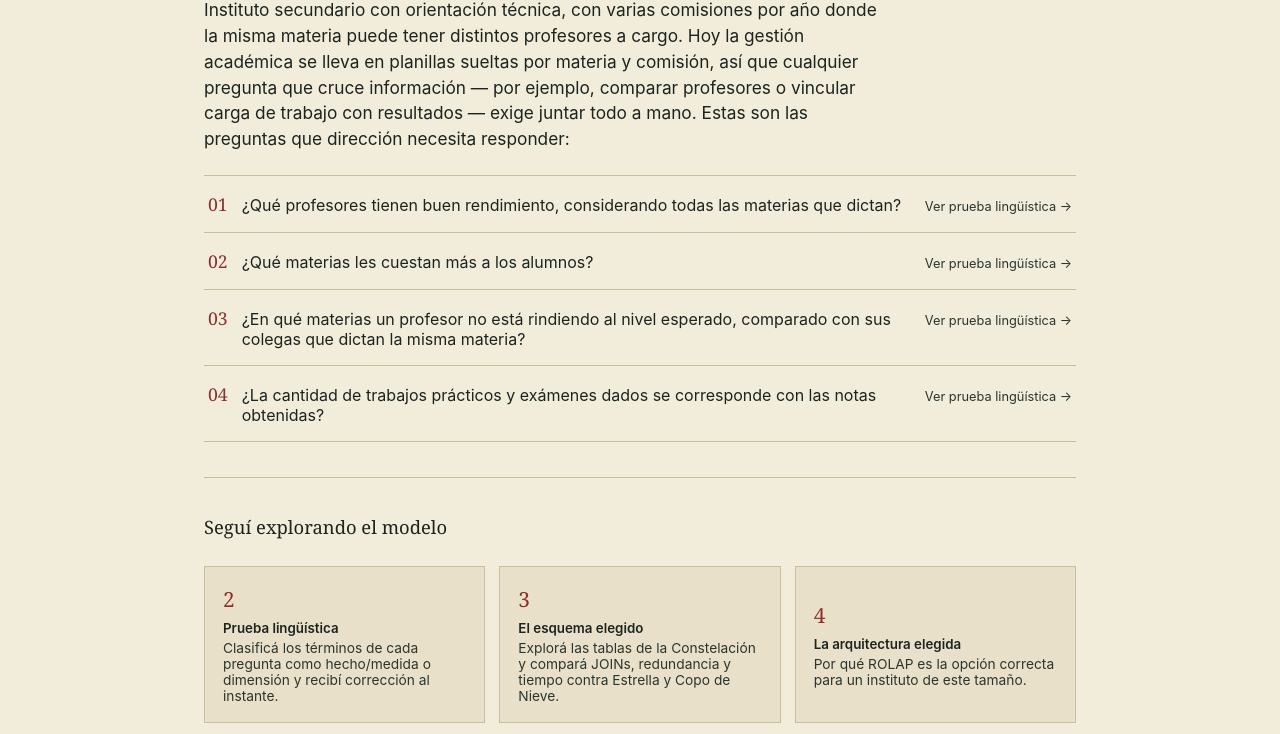
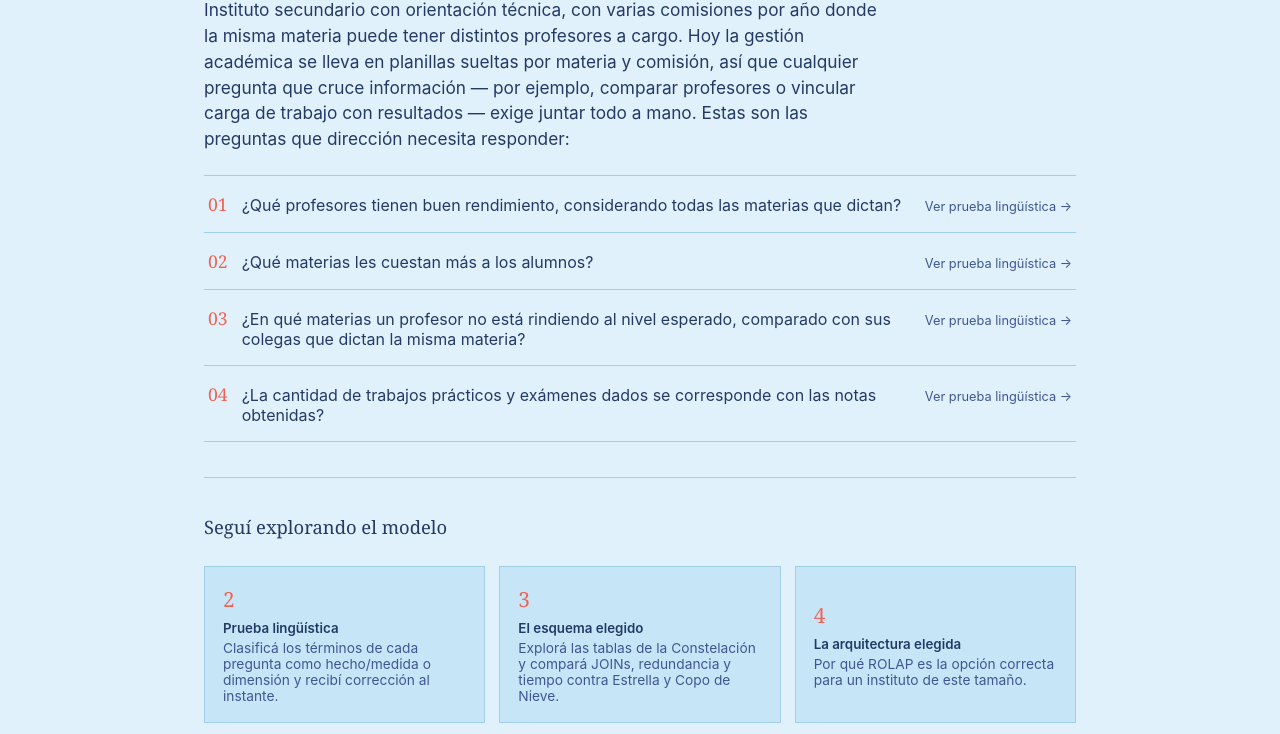
Before and after one commit to Wladek13/Instituto-Nova, a plain HTML site: page index.html in a window 1280 px wide. Shown: the part 189-923 px from the top of the page. Drawn offline with Linux system fonts and the light colour scheme.

Commit message:
Add files via upload

```diff
--- a/index.html
+++ b/index.html
@@ -6,19 +6,19 @@
 <title>Instituto Nova — Modelo dimensional</title>
 <style>
   :root{
-    --ink:#1C2420;
-    --ink-soft:#2A362F;
-    --paper:#F2ECDA;
-    --paper-deep:#E8E0C8;
-    --rule:#C9BF9E;
-    --maroon:#8B2E2E;
-    --gold:#C99A3E;
-    --fact:#3F7D58;
-    --fact-light:#E3EEE6;
-    --dim:#C97A3D;
-    --dim-light:#F6E9DA;
-    --correct:#3F7D58;
-    --incorrect:#A63A3A;
+    --ink:#233A66;
+    --ink-soft:#3E5793;
+    --paper:#E1F1FB;
+    --paper-deep:#C6E6F7;
+    --rule:#A4CFEA;
+    --maroon:#EF6355;
+    --gold:#F5A623;
+    --fact:#2FA968;
+    --fact-light:#DFF5E7;
+    --dim:#F2823D;
+    --dim-light:#FDEBDA;
+    --correct:#2FA968;
+    --incorrect:#E0483F;
     --font-display:Georgia,'Iowan Old Style','Palatino Linotype',serif;
     --font-body:-apple-system,BlinkMacSystemFont,'Segoe UI',Roboto,sans-serif;
     --font-data:'SFMono-Regular',Consolas,'Liberation Mono',monospace;
@@ -262,6 +262,7 @@
   <p class="lede">Elegí una pregunta gerencial, después seleccioná cada término de la lista y ubicalo en la caja que corresponda: hecho/medida o dimensión. El sistema corrige cada intento al instante.</p>
 
   <div class="tabs" id="qTabs"></div>
+  <button class="table-btn" id="retryBtn" style="margin-bottom:1.2em;" onclick="resetPrueba()">↺ Reintentar</button>
   <div class="qbox">
     <span class="qbox-label">Pregunta seleccionada</span>
     <span id="qboxText"></span>
@@ -644,6 +645,14 @@ function updateScorebar(){
   document.getElementById("scorePct").textContent = total === 0 ? "—" : Math.round(score.correct/total*100) + "%";
 }
 
+function resetPrueba(){
+  preguntas.forEach(p => p.terminos.forEach(t => { t.ubicacion = null; t.correcto = null; }));
+  score.correct = 0;
+  score.incorrect = 0;
+  selectedTermIndex = null;
+  selectQuestion(currentQ);
+}
+
 selectQuestion(0);
 
 /* ============ SECCIÓN 3: tablas ============ */
```
